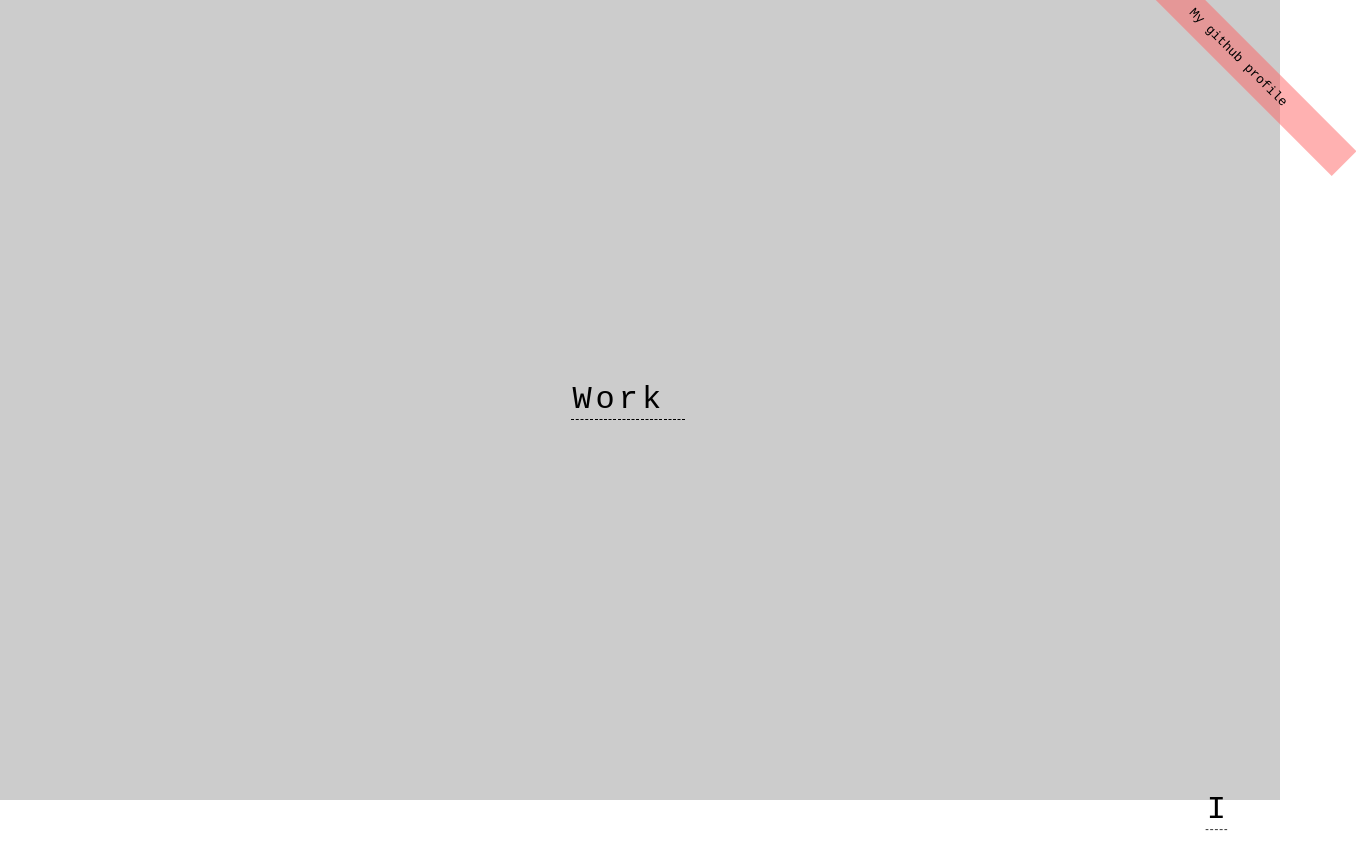
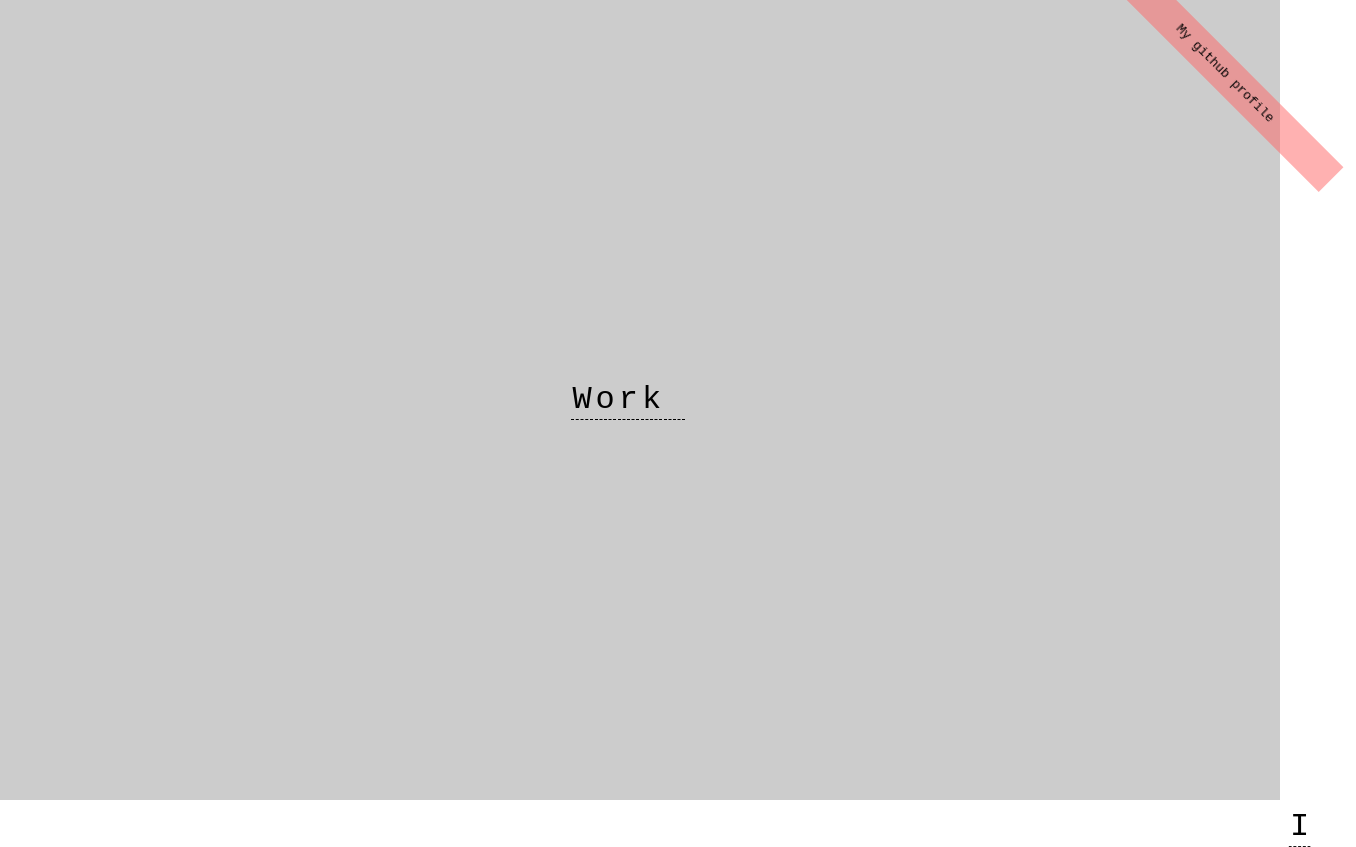
Before and after one commit to KacperM717/portfolio, a plain HTML site: page index.html in a window 1280 px wide. Shown: the whole page, 1356 px wide, since content can reach past the window. Drawn offline with Linux system fonts and the light colour scheme.

Commit message:
Does it look good?

```diff
--- a/index.html
+++ b/index.html
@@ -12,7 +12,6 @@
         margin: 0;
         padding: 0;
         overflow: hidden;
-
         font-family: monospace;
       }
       a {
@@ -28,9 +27,9 @@
         background-color: #ccc;
       }
       .ribbon {
-        position: absolute;
-        top: 5%;
-        left: 85%;
+        position: fixed;
+        left: 84vw;
+        top: 7vh;
         width: 300px;
         padding: 10px;
         transform: rotate(45deg);
@@ -104,12 +103,8 @@
         wipText.split("").forEach((char, index) => {
           setTimeout(() => {
             console.log(char, index);
-            const sx = Math.floor(
-              Math.random() * 2 * window.innerWidth - window.innerWidth
-            );
-            const sy = Math.floor(
-              Math.random() * 2 * window.innerHeight - window.innerHeight
-            );
+            const sx = Math.floor(Math.random() * window.innerWidth - 50);
+            const sy = Math.floor(Math.random() * window.innerHeight - 50);
             appendElemWithAnim(
               wip,
               createRandomHitAnimation(sx, sy, wipAnimDuration / 10),
```
